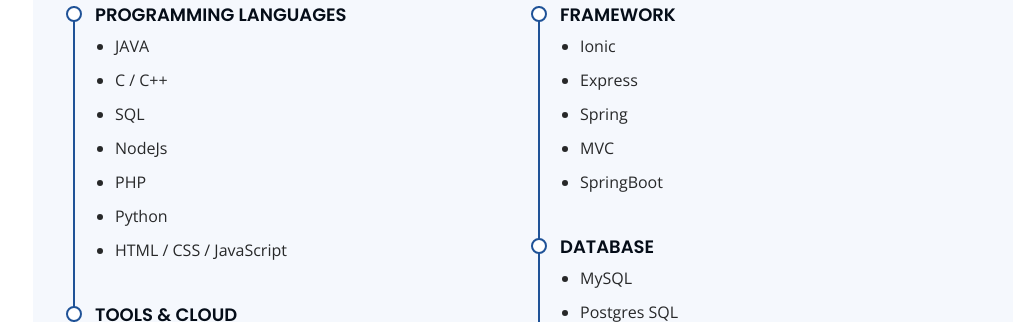
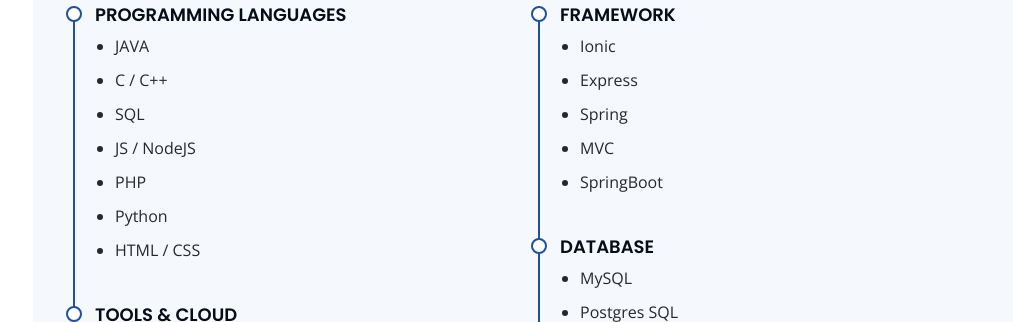
Before and after one commit to shophine/shophine.github.io, a plain HTML site: page index.html in a window 1280 px wide. Shown: the part 2180-2502 px from the top of the page, without its empty margins (267-1280 px from the left). Drawn offline with nearby package versions, Linux system fonts and the light colour scheme.

Commit message:
Update index.html

```diff
--- a/index.html
+++ b/index.html
@@ -254,10 +254,10 @@
                     <li>JAVA</li>
                     <li>C / C++</li>
                     <li>SQL</li>
-                    <li>NodeJs</li>
+                    <li>JS / NodeJS</li>
                     <li>PHP</li>
                     <li>Python</li>
-                    <li>HTML / CSS / JavaScript</li>
+                    <li>HTML / CSS</li>
                   </ul>
                 </div>
                 <div class="resume-item">
```
